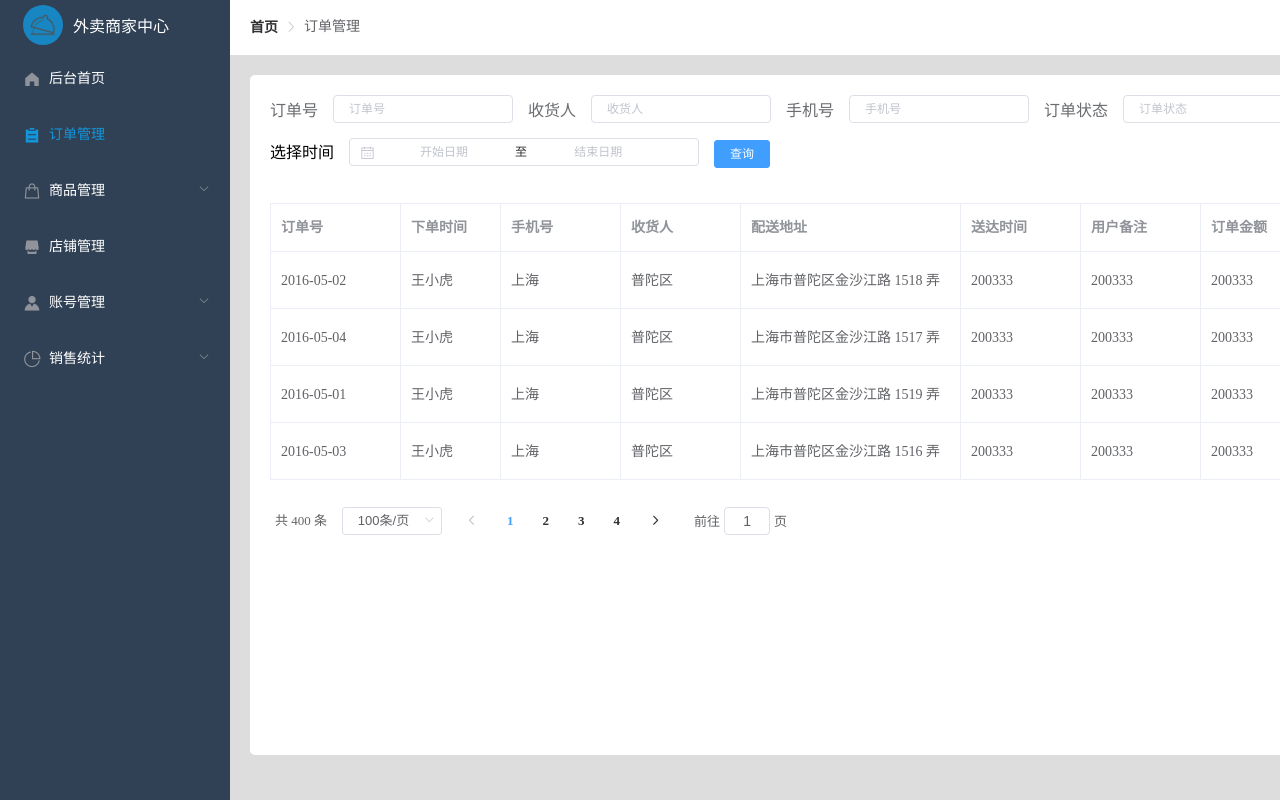
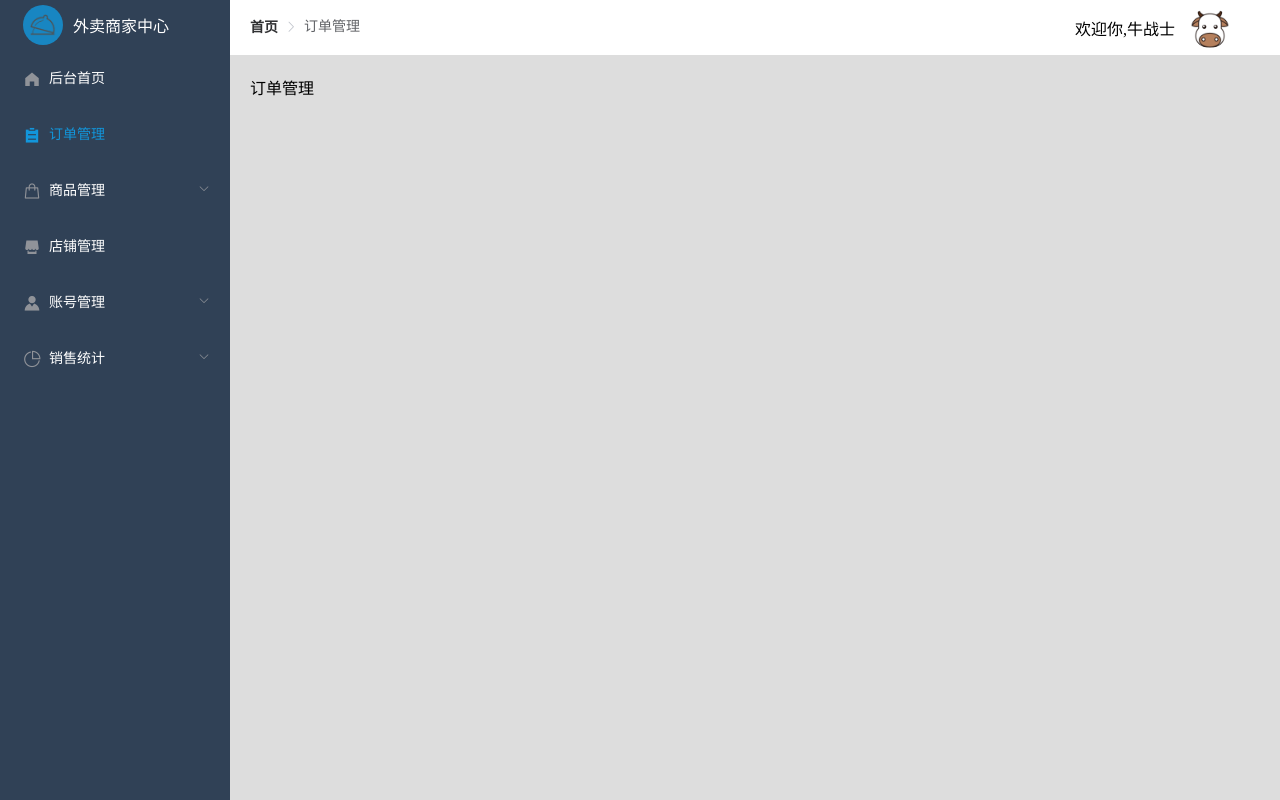
Before and after one commit to tdptdp1/vue2-demo, a Vue app: page /#/OderMan in a window 1280 px wide. Built offline with nearby package versions, Linux system fonts and the light colour scheme.

Commit message:
第二次提交

```diff
--- a/src/views/AsideMenu/BackHome.vue
+++ b/src/views/AsideMenu/BackHome.vue
@@ -129,7 +129,7 @@ export default {
       }
     }
     #echarIoc{
-      height: 550px;
+      height: 500px;
       padding: 20px;
       border-radius: 5px;
       background-color: white;
--- a/src/views/AsideMenu/OderMan.vue
+++ b/src/views/AsideMenu/OderMan.vue
@@ -1,193 +1,13 @@
 <template>
   <div id="OderMan">
-    <!-- input输入框 -->
-    <form action="">
-      <label for="">订单号</label>
-      <el-input v-model="personIofo.order" placeholder="订单号" size="mini"></el-input>
-      <label for="">收货人</label>
-      <el-input v-model="personIofo.person" placeholder="收货人" size="mini"></el-input>
-      <label for="">手机号</label>
-      <el-input v-model="personIofo.iphone" placeholder="手机号" size="mini"></el-input>
-      <label for="">订单状态</label>
-      <el-input v-model="personIofo.state" placeholder="订单状态" size="mini"></el-input>
-    </form>
-    <!-- 日期选择 -->
-    <div class="block">
-      <span class="demonstration">选择时间</span>
-      <el-date-picker
-        v-model="personIofo.date"
-        type="daterange"
-        size="mini"
-        range-separator="至"
-        start-placeholder="开始日期"
-        end-placeholder="结束日期">
-      </el-date-picker>
-      <el-button type="primary" size="mini">查询</el-button>
-    </div>
-    <!-- 表格 -->
-    <div class="table">
-      <el-table
-        :data="tableData"
-        border
-        style="width: 90%">
-        <el-table-column
-          fixed
-          prop="date"
-          label="订单号"
-          width="130">
-        </el-table-column>
-        <el-table-column
-          prop="name"
-          label="下单时间"
-          width="100">
-        </el-table-column>
-        <el-table-column
-          prop="province"
-          label="手机号"
-          width="120">
-        </el-table-column>
-        <el-table-column
-          prop="city"
-          label="收货人"
-          width="120">
-        </el-table-column>
-        <el-table-column
-          prop="address"
-          label="配送地址"
-          width="220px"
-        >
-        </el-table-column>
-        <el-table-column
-          prop="zip"
-          label="送达时间"
-          width="120">
-        </el-table-column>
-        <el-table-column
-          prop="zip"
-          label="用户备注"
-          width="120">
-        </el-table-column>
-        <el-table-column
-          prop="zip"
-          label="订单金额"
-          width="120">
-        </el-table-column>
-         <el-table-column
-          prop="zip"
-          label="订单金额"
-          width="120">
-        </el-table-column>
-        <el-table-column
-          prop="zip"
-          label="订单状态"
-          width="120">
-        </el-table-column>
-        <el-table-column
-          fixed="right"
-          label="操作"
-          width="100">
-          <template slot-scope="scope">
-            <el-button @click="handleClick(scope.row)" type="text" size="small">查看</el-button>
-            <el-button type="text" size="small">编辑</el-button>
-          </template>
-        </el-table-column>
-      </el-table>
-      <div class="pageBox">
-        <el-pagination
-          :current-page="1"
-          :page-sizes="[100, 200, 300, 400]"
-          :page-size="100"
-          layout="total, sizes, prev, pager, next, jumper"
-          :total="400">
-        </el-pagination>
-      </div>
-    </div>
+    订单管理
   </div>
 </template>
 
 <script>
-export default {
-  name: 'OderMan',
-  data () {
-    return {
-      personIofo: { // 头部查询
-        order: '',
-        person: '',
-        iphone: '',
-        state: '',
-        date: ''
-      },
-      tableData: [{ // 表格数据
-        date: '2016-05-02',
-        name: '王小虎',
-        province: '上海',
-        city: '普陀区',
-        address: '上海市普陀区金沙江路 1518 弄',
-        zip: 200333
-      }, {
-        date: '2016-05-04',
-        name: '王小虎',
-        province: '上海',
-        city: '普陀区',
-        address: '上海市普陀区金沙江路 1517 弄',
-        zip: 200333
-      }, {
-        date: '2016-05-01',
-        name: '王小虎',
-        province: '上海',
-        city: '普陀区',
-        address: '上海市普陀区金沙江路 1519 弄',
-        zip: 200333
-      }, {
-        date: '2016-05-03',
-        name: '王小虎',
-        province: '上海',
-        city: '普陀区',
-        address: '上海市普陀区金沙江路 1516 弄',
-        zip: 200333
-      }]
-    }
-  }
-}
+
 </script>
 
 <style lang="less" scoped>
-#OderMan{
-  padding: 20px;
-  height: 80%;
-  background-color: white;
-  border-radius: 5px;
-  form{
-    display: flex;
-    align-items: center;
-    min-width: 1300px;
-    margin-bottom: 15px;
-    color: #6A6C70;
-    label{
-      margin-right: 15px;
-    }
-    .el-input{
-      width: 180px;
-      margin-right: 15px;
-    }
-  }
-  .table{
-    .el-table{
-    width: 100% !important;
-  }
-  }
-  .block{
-    margin-bottom: 35px;
-    .demonstration{
-      margin-right: 15px;
-    }
-    .el-button{
-      margin-left: 15px;
-    }
-  }
-  .pageBox{
-    width: max-content;
-    margin-top: 25px;
-  }
-}
+
 </style>
```
